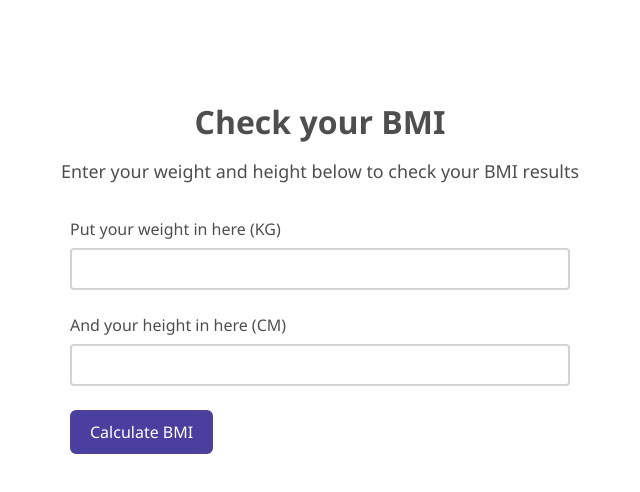
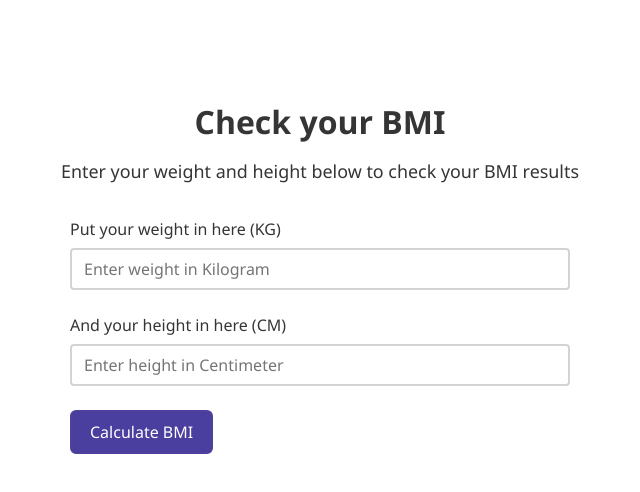
Before and after one commit to vasyillakafy/BMI-calculator, a plain HTML site: page index.html in a window 1280 px wide. Shown: the whole page, without its empty margins (320-960 px from the left). Drawn offline with Linux system fonts and the light colour scheme.

Commit message:
menambahkan style

```diff
--- a/index.html
+++ b/index.html
@@ -5,18 +5,22 @@
     <meta http-equiv="X-UA-Compatible" content="IE=edge">
     <meta name="viewport" content="width=device-width, initial-scale=1.0">
     <link rel="stylesheet" type="text/css" href="style.css">
+    <script src="script.js" defer></script>
     <title>BMI Calc - Vasyilla Kautsar</title>
 </head>
 <body class="container">
     <h1>Check your BMI</h1>
     <p>Enter your weight and height below to check your BMI results</p>
+    <div>
+        <form id="form-calc">
+            <label for="weight">Put your weight in here (KG)</label>
+            <input type="number" id="weight" placeholder="Enter weight in Kilogram" required>
 
-    <form class="form">
-        <label for="weight">Put your weight in here (KG)</label>
-        <input type="number" name="weight" id="weight" required>
-        <label for="height">And your height in here (CM)</label>
-        <input type="number" name="height" id="height" required>
-        <button type="submit" id="btn-calc">Calculate BMI</button>
-    </form>
+            <label for="height">And your height in here (CM)</label>
+            <input type="number" id="height" placeholder="Enter height in Centimeter" required>
+            <button type="submit" id="btn-calc">Calculate BMI</button>
+        </form>
+        <div id="results"></div>
+    </div>
 </body>
 </html>
--- a/style.css
+++ b/style.css
@@ -3,7 +3,7 @@
     margin: 0;
     box-sizing: border-box;
     font-size: 1rem;
-    color: rgb(78, 78, 78);
+    color: rgb(53, 53, 53);
     font-family: 'Segoe UI', Tahoma, Geneva, Verdana, sans-serif;
 }
 
@@ -62,3 +62,11 @@ button:hover{
     background-color: rgb(93, 80, 173);
     border: 2px solid rgb(131, 128, 153);
 }
+
+#results{
+    display: flex;
+    align-content: flex-start;
+    text-align: left;
+    margin-top: 2rem;
+    font-weight: 500;
+}
```
